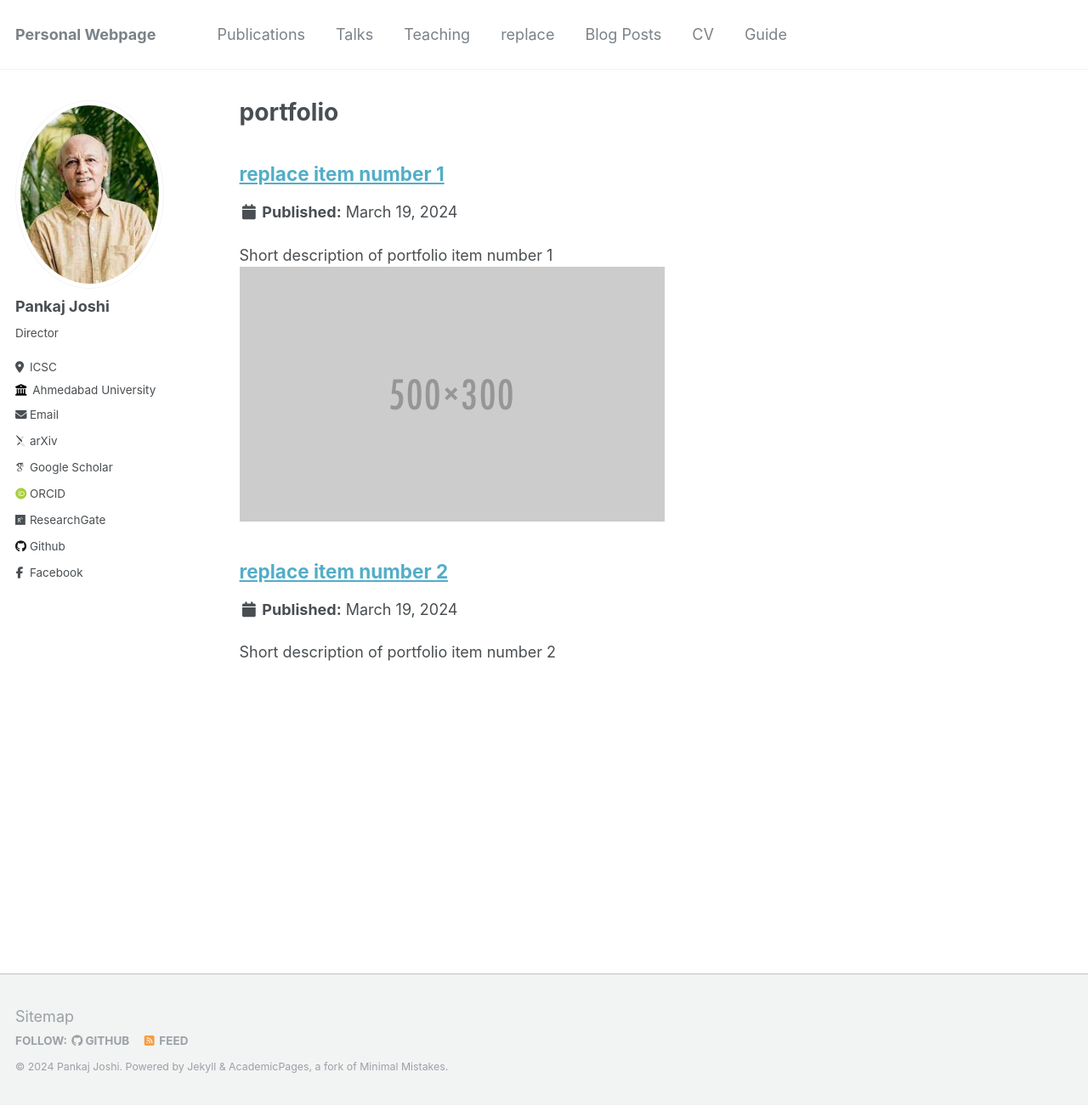
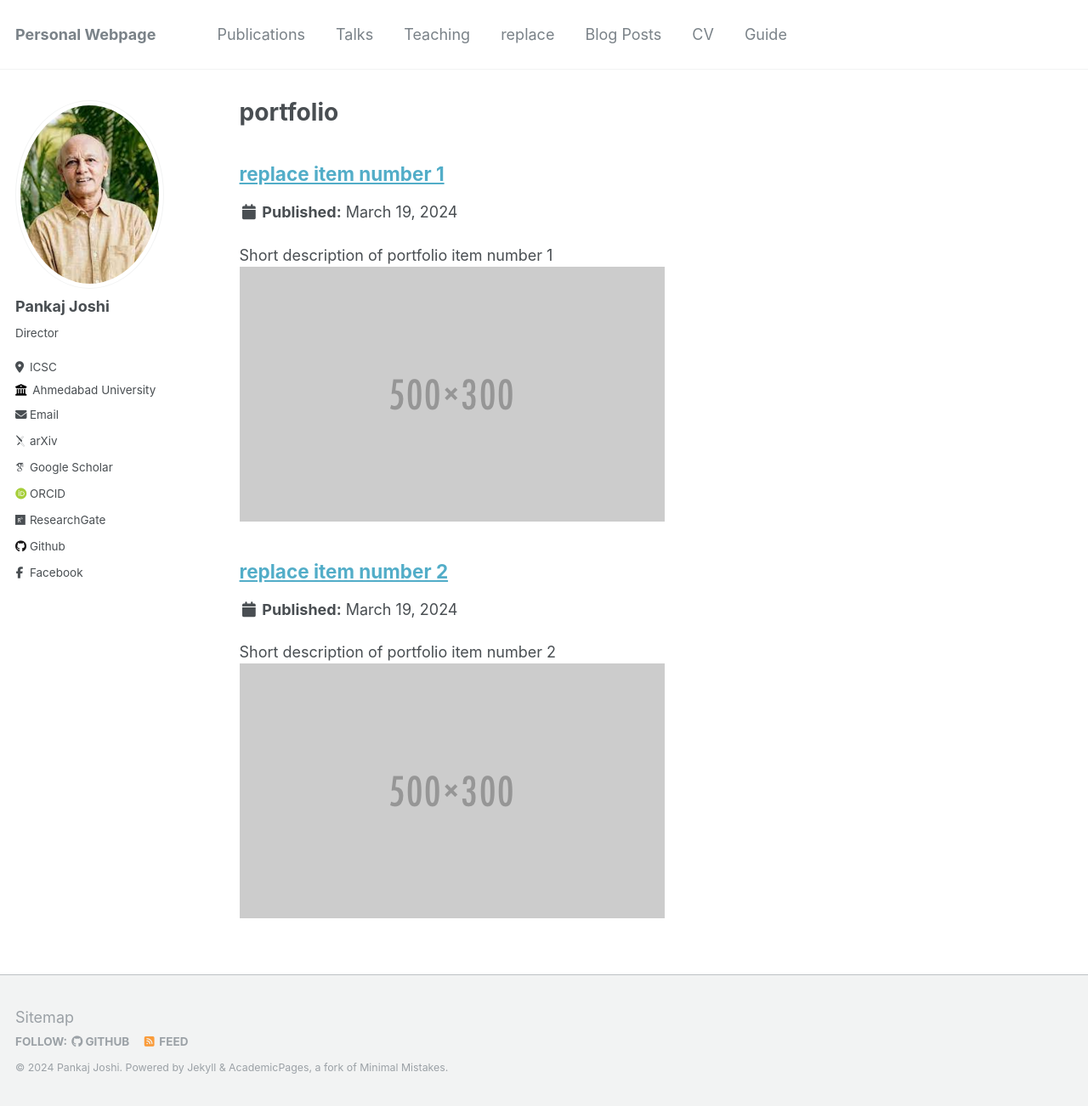
Before and after one commit to Pankaj-S-Joshi/Pankaj-S-Joshi.github.io, a Jekyll site: the page built from _pages/portfolio.html, in a window 1280 px wide and 1302 px high. Shown: the whole window at 85% size. Built offline with Jekyll 4.4.1, drawn with Linux system fonts in a browser that asks for light colours; some web fonts are replaced.

Commit message:
Update portfolio-2.html

```diff
--- a/_portfolio/portfolio-2.html
+++ b/_portfolio/portfolio-2.html
@@ -1,6 +1,6 @@
 ---
 title: "replace item number 2"
-excerpt: "Short description of portfolio item number 2 <br/>"
+excerpt: "Short description of portfolio item number 2 <br/><img src='/images/500x300.png'>"
 collection: replace
 ---
 
```
